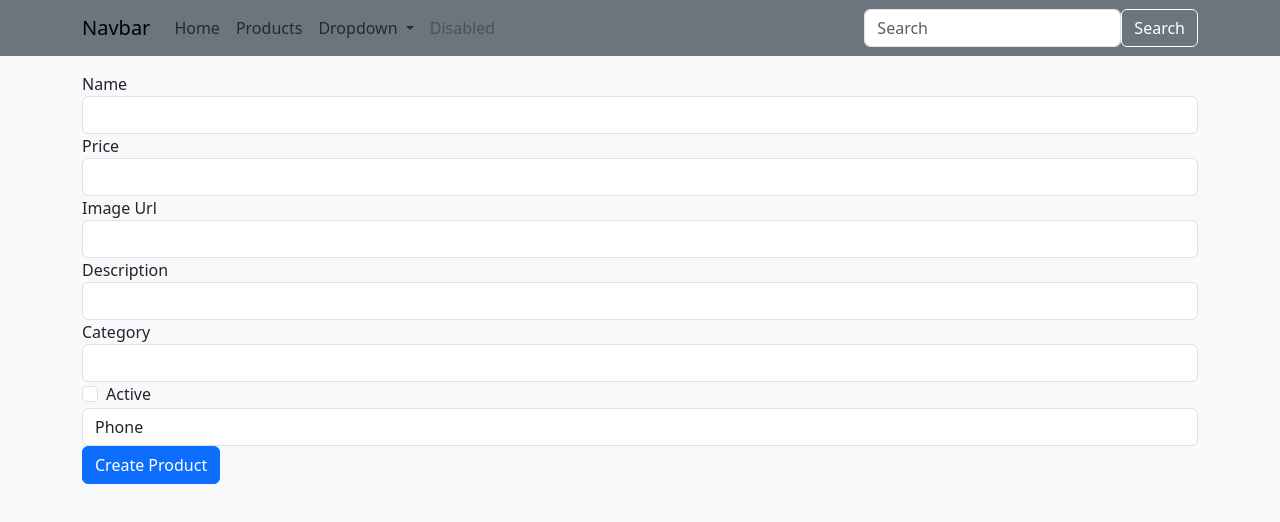
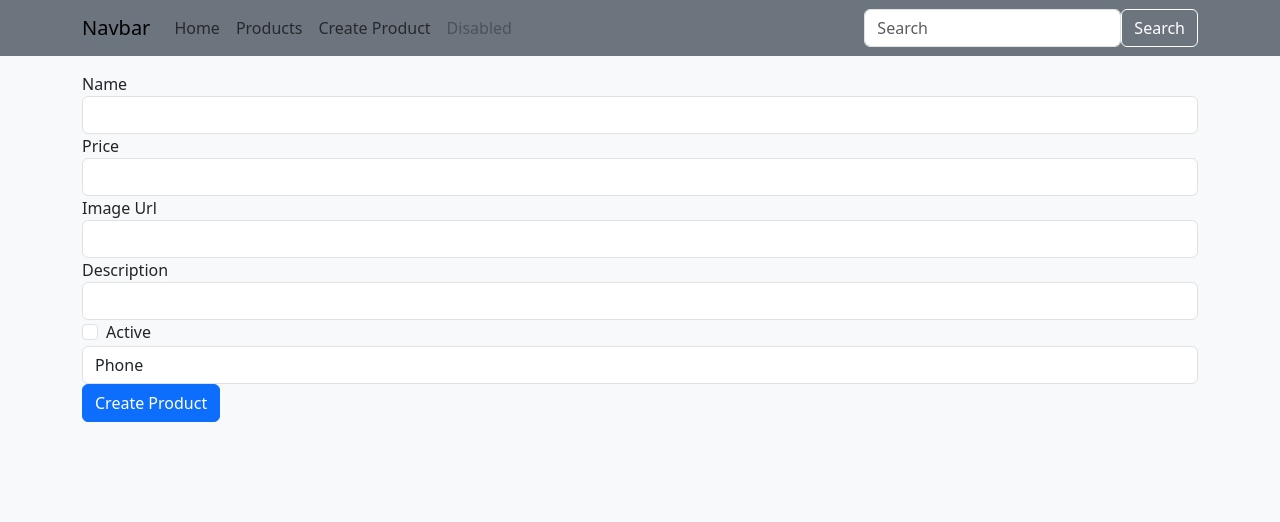
Before and after one commit to yssfklc/angular-product-app, an Angular app: page /products/create in a window 1280 px wide. Shown: the top 522 px of the page. Built offline with nearby package versions, Linux system fonts and the light colour scheme.

Commit message:
add create product

```diff
--- a/src/app/navbar/navbar.component.html
+++ b/src/app/navbar/navbar.component.html
@@ -13,17 +13,10 @@
         <li class="nav-item">
           <a class="nav-link" routerLink="/products">Products</a>
         </li>
-        <li class="nav-item dropdown">
-          <a class="nav-link dropdown-toggle" href="#" id="navbarDropdown" role="button" data-toggle="dropdown" aria-haspopup="true" aria-expanded="false">
-            Dropdown
-          </a>
-          <div class="dropdown-menu" aria-labelledby="navbarDropdown">
-            <a class="dropdown-item" href="#">Action</a>
-            <a class="dropdown-item" href="#">Another action</a>
-            <div class="dropdown-divider"></div>
-            <a class="dropdown-item" href="#">Something else here</a>
-          </div>
+        <li class="nav-item">
+          <a class="nav-link" routerLink="/products/create">Create Product</a>
         </li>
+
         <li class="nav-item">
           <a class="nav-link disabled" href="#">Disabled</a>
         </li>
--- a/src/app/product-create/product-create.component.html
+++ b/src/app/product-create/product-create.component.html
@@ -1,32 +1,28 @@
 <form class="container">
     <div class="form-group">
         <label for="name">Name</label>
-        <input class="form-control" name="name"/>
+        <input #name class="form-control" id="name" name="name"/>
     </div>
     <div class="form-group">
         <label for="price">Price</label>
-        <input class="form-control" name="price"/>
+        <input #price class="form-control" id="price" name="price"/>
     </div>
     <div class="form-group">
         <label for="imageUrl">Image Url</label>
-        <input class="form-control" name="imageUrl"/>
+        <input #imageUrl class="form-control" id="imageUrl" name="imageUrl"/>
     </div>
     <div class="form-group">
         <label for="description">Description</label>
-        <input class="form-control" name="description"/>
-    </div>
-    <div class="form-group">
-        <label for="category">Category</label>
-        <input class="form-control" name="category"/>
+        <input #description class="form-control" id="description" name="description"/>
     </div>
     <div class="form-check">
-        <input type="checkbox" class="form-check-input" name="isActive"/>
+        <input #checkbox type="checkbox" id="checkbox" class="form-check-input" name="isActive"/>
         <label class="form-check-label" for="isActive"> Active </label>
     </div>
-    <select class="form-control">
-        <option value="Phone">Phone</option>
-        <option value="Computer">Computer</option>
-        <option value="Tablet">Tablet</option>
+    <select #category class="form-control" id="category">
+        <option value="1">Phone</option>
+        <option value="2">Computer</option>
+        <option value="3">Tablet</option>
     </select>
-    <button type="submit" (click)="save()" class="btn btn-primary">Create Product</button>
+    <a type="submit" (click)="save(name, price, imageUrl, description, checkbox,  category)" class="btn btn-primary">Create Product</a>
 </form>
--- a/src/app/product-create/product-create.component.ts
+++ b/src/app/product-create/product-create.component.ts
@@ -1,14 +1,37 @@
 import { Component } from '@angular/core';
+import { Product } from '../models/product';
+import { ProductService } from '../services/product.services';
+import { Router } from '@angular/router';
 
 @Component({
   selector: 'app-product-create',
   templateUrl: './product-create.component.html',
-  styleUrls: ['./product-create.component.css']
+  styleUrls: ['./product-create.component.css'],
+  providers:[ProductService]
 })
 export class ProductCreateComponent {
+  url:string='https://e-commerce-app-398415-default-rtdb.firebaseio.com'
 
+  constructor(private productService: ProductService, private router: Router){
+    console.log("product is created");
 
-  save(){
+  }
+
+  save(name:any, price:any, imageUrl:any, description:any, checkbox:any,  category:any){
+
+    const productsToCreate={
+      id: 1,
+      name:name.value,
+      price: price.value,
+      imageUrl: imageUrl.value,
+      description: description.value,
+      categoryId:category.value,
+      isActive:checkbox.checked
+    }
+
+    this.productService.createProducts(productsToCreate).subscribe(data=>{
+      this.router.navigate(['/products']);
+    });
 
   }
 
--- a/src/app/product-list/product-list.component.html
+++ b/src/app/product-list/product-list.component.html
@@ -1,7 +1,5 @@
 
 <div class="container">
-    <!-- <button (click)="createProduct()" class="btn btn-secondary">Create Product</button> -->
-    <button (click)="getProduct()" class="btn btn-primary">Get Product</button>
     <div class="row">
         <div class="col-3">
             <app-category-element></app-category-element>
@@ -11,7 +9,7 @@
             <hr>
             <div class="d-flex-row align-items-center justify-content-center" *ngIf=" newProducts.length > 0; else noProducts">
                 <ng-template [ngTemplateOutlet]="products" [ngTemplateOutletContext]="{products:newProducts}" ></ng-template>
-                <ng-template [ngTemplateOutlet]="products2"></ng-template>
+
             </div>
         </div>
 
@@ -35,25 +33,6 @@
         </div>
     </div>
 </ng-template>
-<ng-template #products2>
-    <h2>Most Liked</h2>
-    <div class="row">
-        <div class="d-flex justify-content-between">
-            <div *ngFor="let p of newProducts" class="card mr-2" style="width: 18rem;">
-                <div *ngIf="p.isActive"  class="row">
-                    <div >
-                        <img class="card-img-top" src="/assets/image/{{p.imageUrl}}" alt="Card image cap">
-                        <div class="card-body">
-                          <h5 class="card-title">{{p.name}}</h5>
-                          <p class="card-text">Some quick example text to build on the card title and make up the bulk of the card's content.</p>
-                          <a href="#" class="btn btn-primary">Go Details</a>
-                        </div>
-                    </div>
-                </div>
-            </div>
-        </div>
-    </div>
-</ng-template>
 
 <ng-template #noProducts>
     <div class="alert alert-primary" *ngIf="newProducts.length === 0">
--- a/src/app/services/product.services.ts
+++ b/src/app/services/product.services.ts
@@ -33,7 +33,7 @@ export class ProductService {
         console.log(id)
         return this.http.get<Product>(this.url + '/product/' + id + ".json")
     }
-    createProducts(product:Product): Observable<Product>{
+    createProducts(product:any): Observable<Product>{
        return this.http.post<Product>(this.url + '/product.json', product)
     }
 
```
